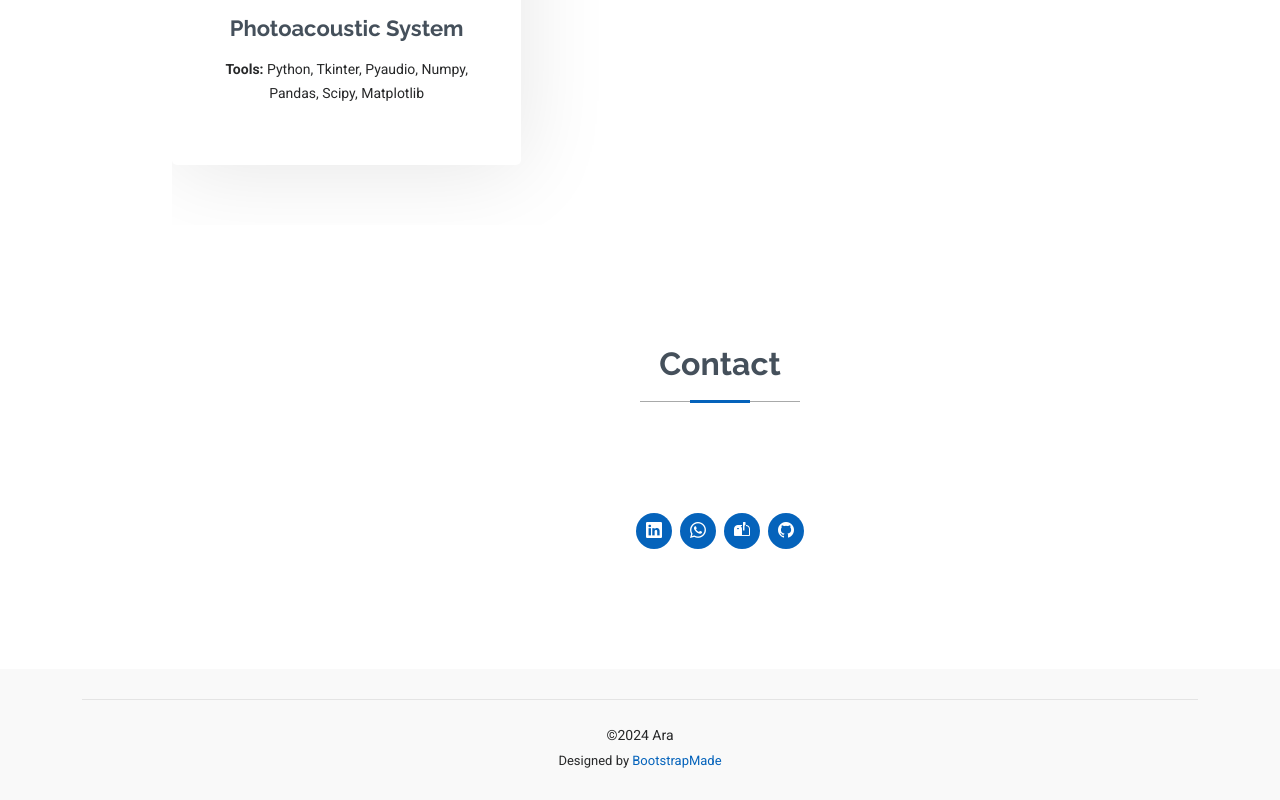
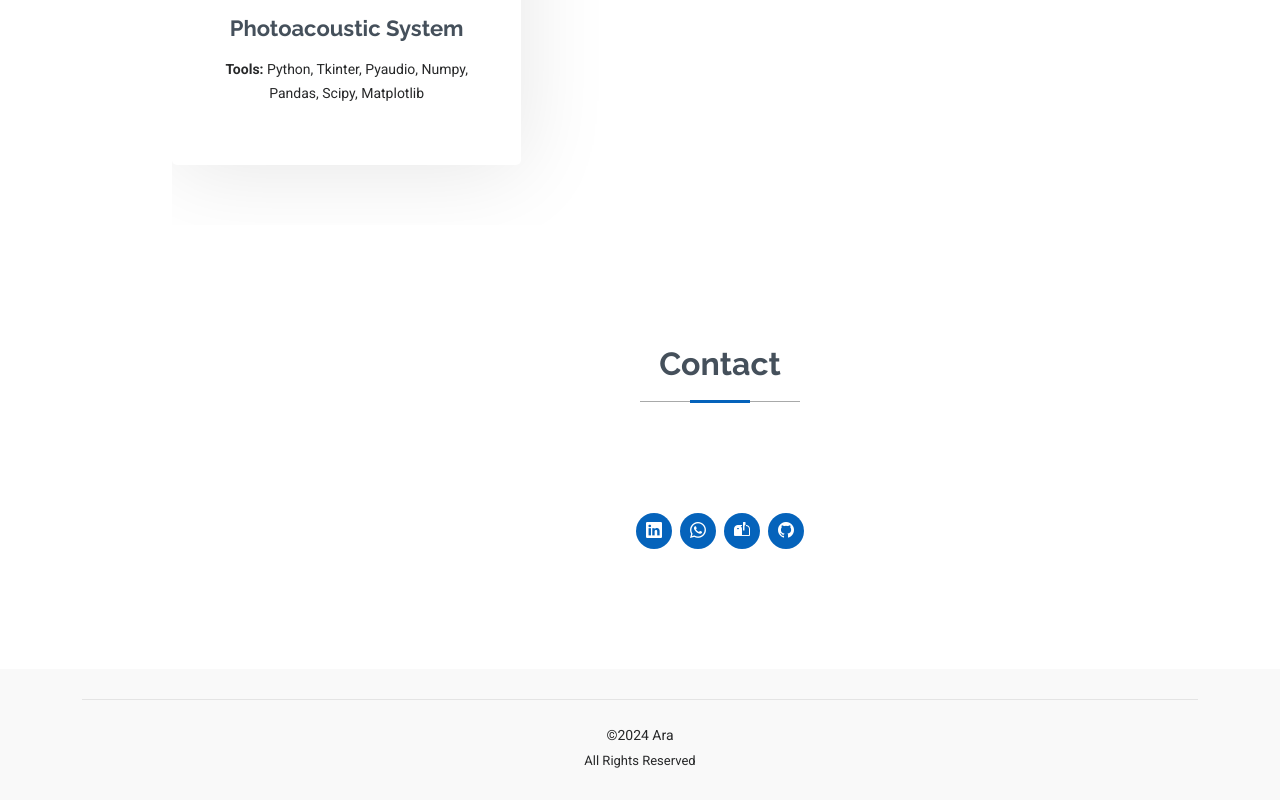
Before and after one commit to ImtiyasAzzahra/test, a plain HTML site: page docs/index.html in a window 1280 px wide. Shown: the part 3219-4019 px from the top of the page. Drawn offline with Linux system fonts and the light colour scheme.

Commit message:
Update index.html

```diff
--- a/docs/index.html
+++ b/docs/index.html
@@ -289,12 +289,12 @@
         <div class="copyright">
           <span>©2024 Ara</span>
         </div>
-        <div class="credits" style="font-style=bold;">
+        <div class="credits">
           <!-- All the links in the footer should remain intact. -->
           <!-- You can delete the links only if you've purchased the pro version. -->
           <!-- Licensing information: https://bootstrapmade.com/license/ -->
           <!-- Purchase the pro version with working PHP/AJAX contact form: [buy-url] -->
-          Designed by <a href="https://bootstrapmade.com/">BootstrapMade</a>
+          All Rights Reserved
         </div>
       </div>
 
```
